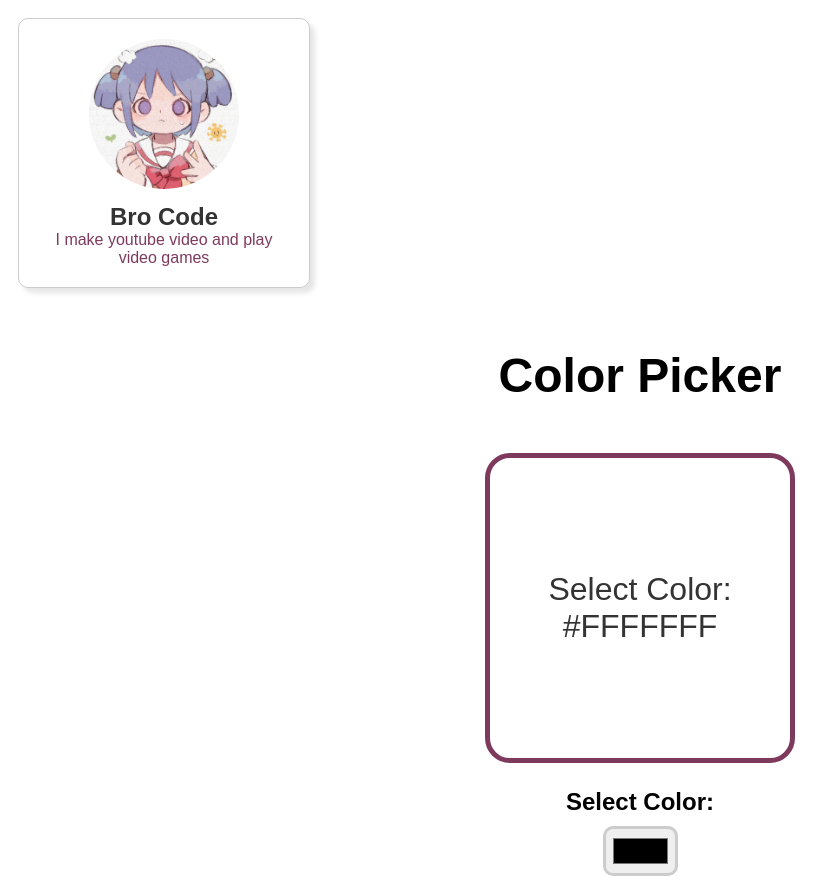
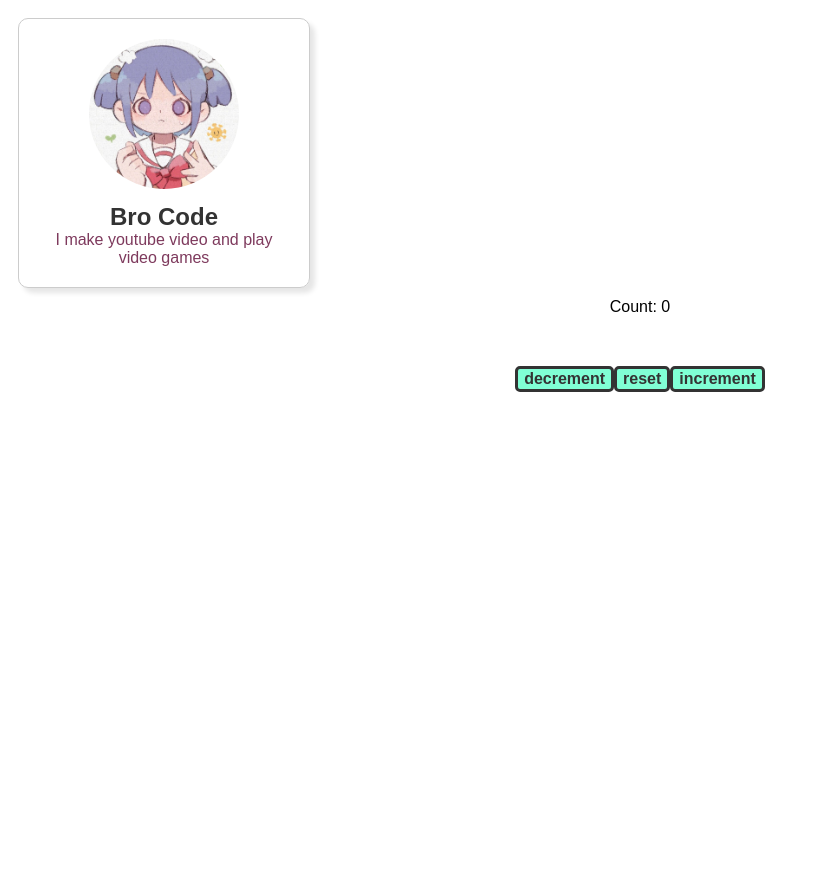
Before and after one commit to W5oar96/jst4note, a React (Vite) app in the folder Notes/website/my-react-app/: page / in a window 1280 px wide. Shown: the whole page, without its empty margins (0-840 px from the left). After the commit the page ends 800 px from the top, so only its background shows below. Built offline with nearby package versions, Linux system fonts and the light colour scheme.

Commit message:
add file chapter 11 update function

```diff
--- a/Notes/website/my-react-app/src/App.jsx
+++ b/Notes/website/my-react-app/src/App.jsx
@@ -10,7 +10,7 @@ function App() {
     return(
     <>
       <Card />
-      <ColorPicker />
+      <Counter />
     </>
   )
 }
--- a/Notes/website/my-react-app/src/Counter.jsx
+++ b/Notes/website/my-react-app/src/Counter.jsx
@@ -5,15 +5,19 @@ function Counter() {
     const [count, setCount] = useState(0);
 
     const increment = () => {
-        setCount(count + 1);
+        setCount(count => count + 1);
+        setCount(count => count + 1);
+        setCount(count => count + 1);
     }
 
     const decrement = () => {
-        setCount(count - 1);
+        setCount(count => count - 1);
+        setCount(count => count - 1);
+        setCount(count => count - 1);
     }
 
     const reset = () => {
-        setCount(0);
+        setCount(c => c = 0);
     }
 
     return(
```
